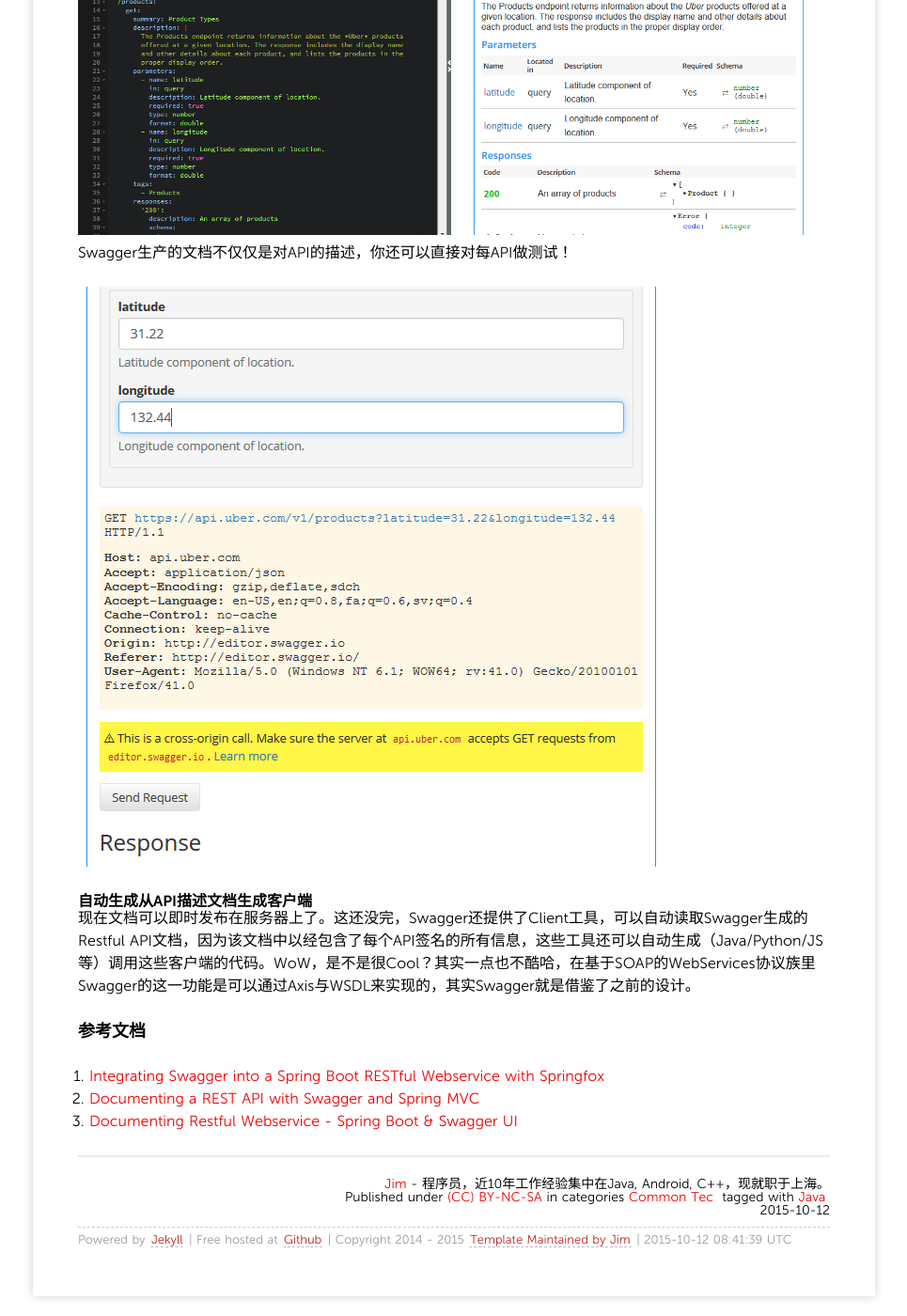
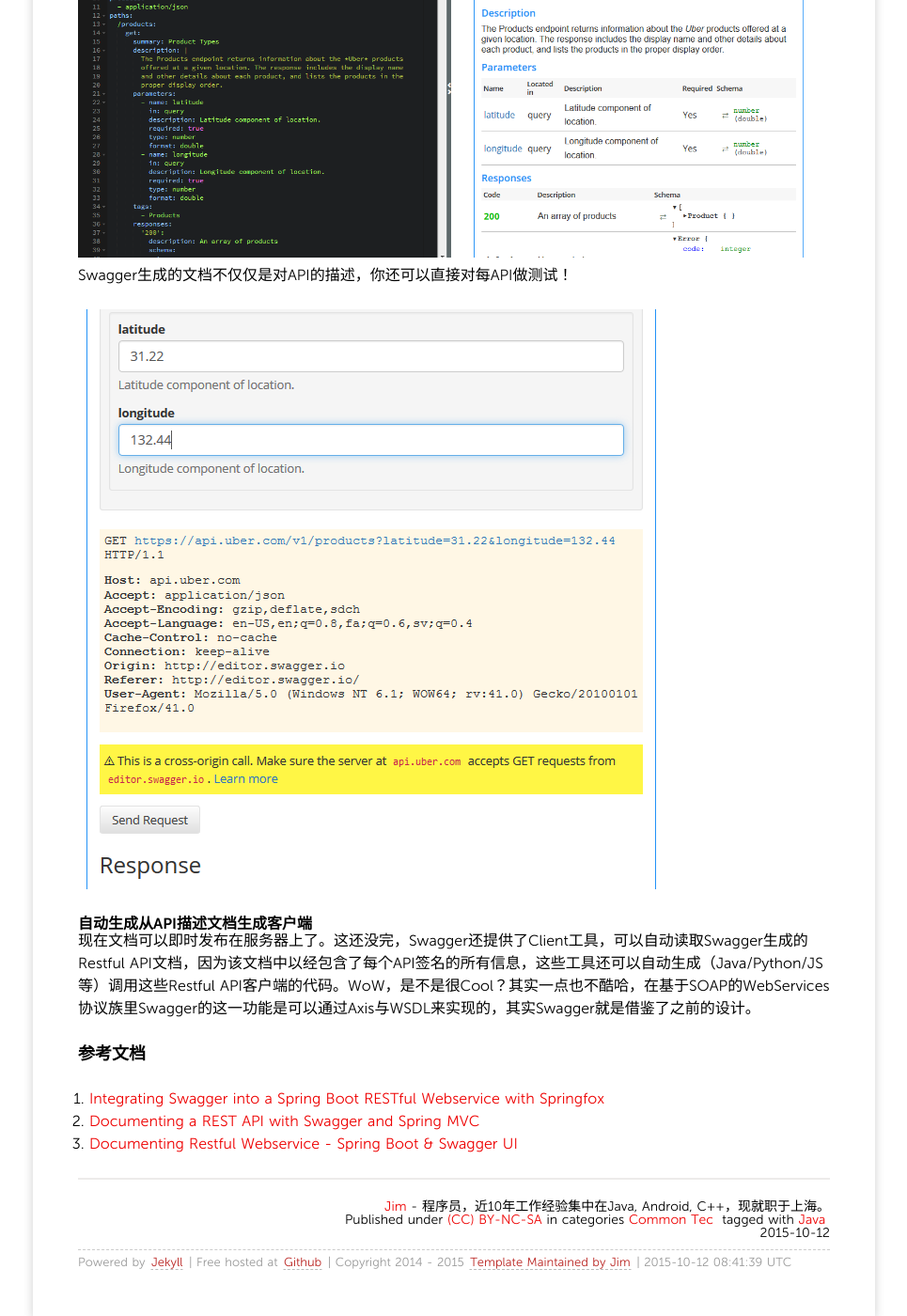
Before and after one commit to dashjim/dashjim.github.com, a Jekyll site: the page built from _posts/2015/2015-10-12-[Jim谈架构]用Swagger实现Restful服务的发现与发布.md, in a window 1280 px wide and 1400 px high, scrolled down 768 px. Shown: the whole window at 94% size, without its empty margins (157-1122 px from the left). Built offline with Jekyll 4.4.1, drawn with Linux system fonts in a browser that asks for light colours; nearby versions of some CDN libraries; Markdown is read by kramdown in place of the engine named in the settings; comment, search, counter and statistics services are not loaded; some of the changed lines change nothing that is shown; some of the changed text lies outside the part shown.

Commit message:
fix a post

```diff
--- a/_posts/2015/2015-10-12-[Jim谈架构]用Swagger实现Restful服务的发现与发布.md
+++ b/_posts/2015/2015-10-12-[Jim谈架构]用Swagger实现Restful服务的发现与发布.md
@@ -14,20 +14,22 @@
 
 #### 如何保证文档与API的一至性与准确性
 
+
 在服务器端Restful API做好后，如何让其它的使用者知道我有哪些接口可以调用？接口的细节是什么？如何使用？在现阶段很多公司的做法都是手工维护一个单一的文档，然后把它发布到网上，比如新浪Weibo的公开API。这种做法的最明显问题是随着服务器端API版本的更新，难以维护全部文档的准确性，同时这要消耗额外的人力。
 
-Swagger的Java版本支持'Spring MVC / Boot'，只要在相关的API上加上'@API'的Annotation就可以自动生成对接口的描述，并且可以以JSON或者HTML的形式随服务器发布在指定的端口上。如果不想加入@API还有更懒的办法，参考下面这个开源的小项目。 [Springfox](http://www.hascode.com/2015/07/integrating-swagger-into-a-spring-boot-restful-webservice-with-springfox/)
+Swagger的Java版本支持'Spring MVC / Boot'，只要在相关的API上加上'@API'的Annotation就可以自动生成对接口的描述，并且可以以JSON或者HTML的形式随服务器发布在**本服务器指定的端口上**。如果不想加入@API还有更懒的办法，参考下面这个开源的小项目，他会自动搜索你的所有的Spring MVC的Restful方法，然后调用Swagger生成文档: [Springfox](http://www.hascode.com/2015/07/integrating-swagger-into-a-spring-boot-restful-webservice-with-springfox/)
 
 下面网页的左边是生成的JSON描述，右边是HTML描述。[预览Swagger生成的文档](http://editor.swagger.io/#/)
 
 ![预览图](/media/pic2015/1012-0.png)
-Swagger生产的文档不仅仅是对API的描述，你还可以直接对每API做测试！
+Swagger生成的文档不仅仅是对API的描述，你还可以直接对每API做测试！
 
 ![预览图](/media/pic2015/1012-1.png)
 
 #### 自动生成从API描述文档生成客户端
 
-现在文档可以即时发布在服务器上了。这还没完，Swagger还提供了Client工具，可以自动读取Swagger生成的Restful API文档，因为该文档中以经包含了每个API签名的所有信息，这些工具还可以自动生成（Java/Python/JS等）调用这些客户端的代码。WoW，是不是很Cool？其实一点也不酷哈，在基于SOAP的WebServices协议族里Swagger的这一功能是可以通过Axis与WSDL来实现的，其实Swagger就是借鉴了之前的设计。
+
+现在文档可以即时发布在服务器上了。这还没完，Swagger还提供了Client工具，可以自动读取Swagger生成的Restful API文档，因为该文档中以经包含了每个API签名的所有信息，这些工具还可以自动生成（Java/Python/JS等）调用这些Restful API客户端的代码。WoW，是不是很Cool？其实一点也不酷哈，在基于SOAP的WebServices协议族里Swagger的这一功能是可以通过Axis与WSDL来实现的，其实Swagger就是借鉴了之前的设计。
 
 ### 参考文档
 
```
